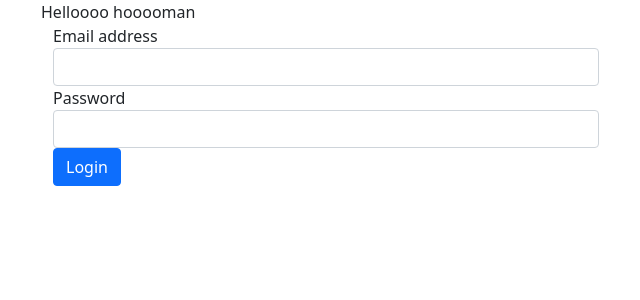
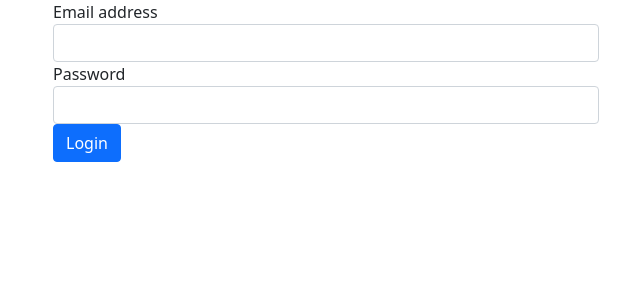
Before and after one commit to kornkarn/Senior, a Django app: page /login/ in a window 1280 px wide. Shown: the part 56-356 px from the top of the page, without its empty margins (41-681 px from the left). Run offline with Django 3.2, Linux system fonts and the light colour scheme; some libraries are stand-ins or nearby versions.

Commit message:
Update login.html

```diff
--- a/MRP/templates/login.html
+++ b/MRP/templates/login.html
@@ -2,7 +2,6 @@
 
 {% block content %}
 
-Helloooo hooooman
 
 <div class="container">
 
```
